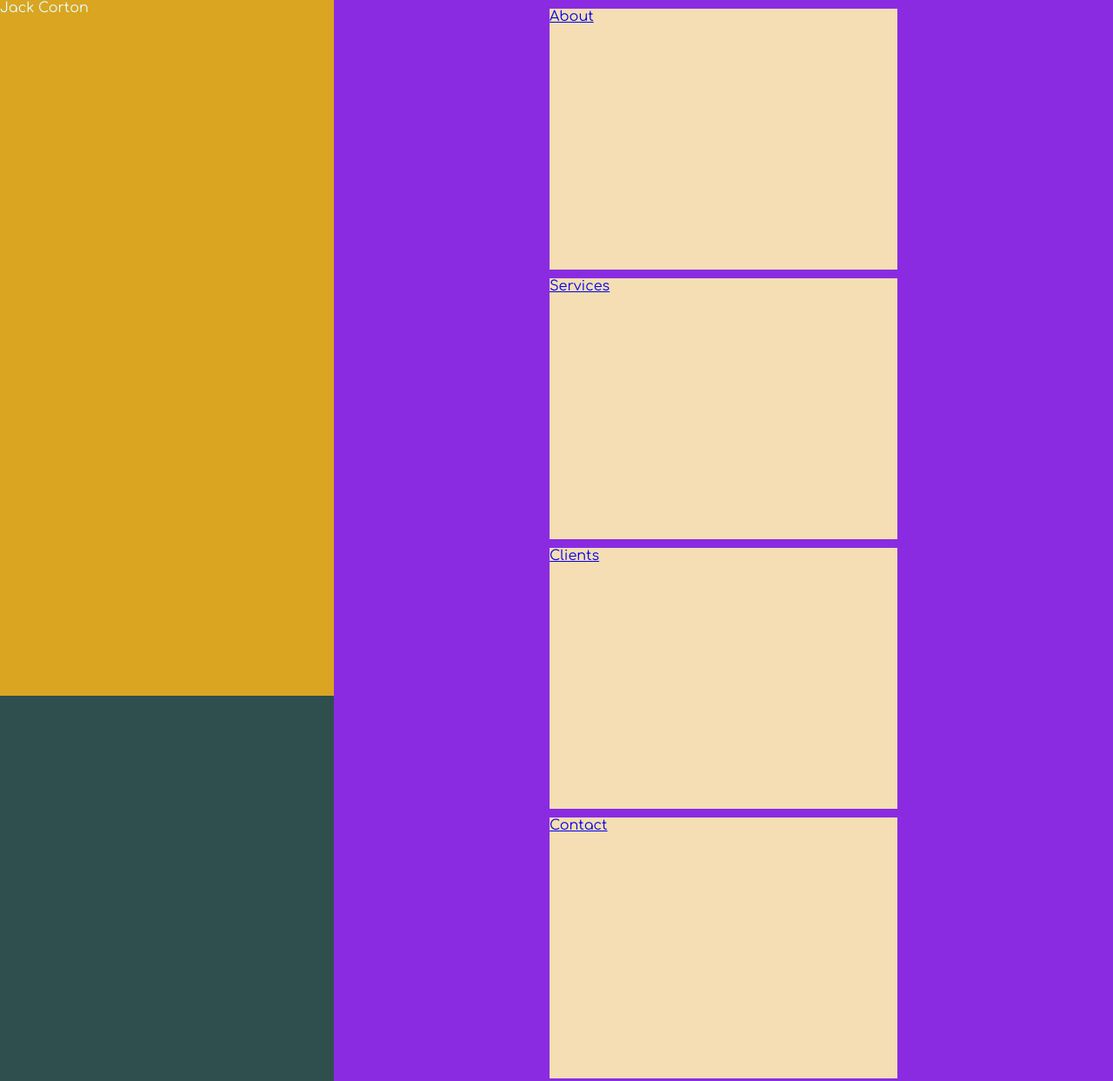
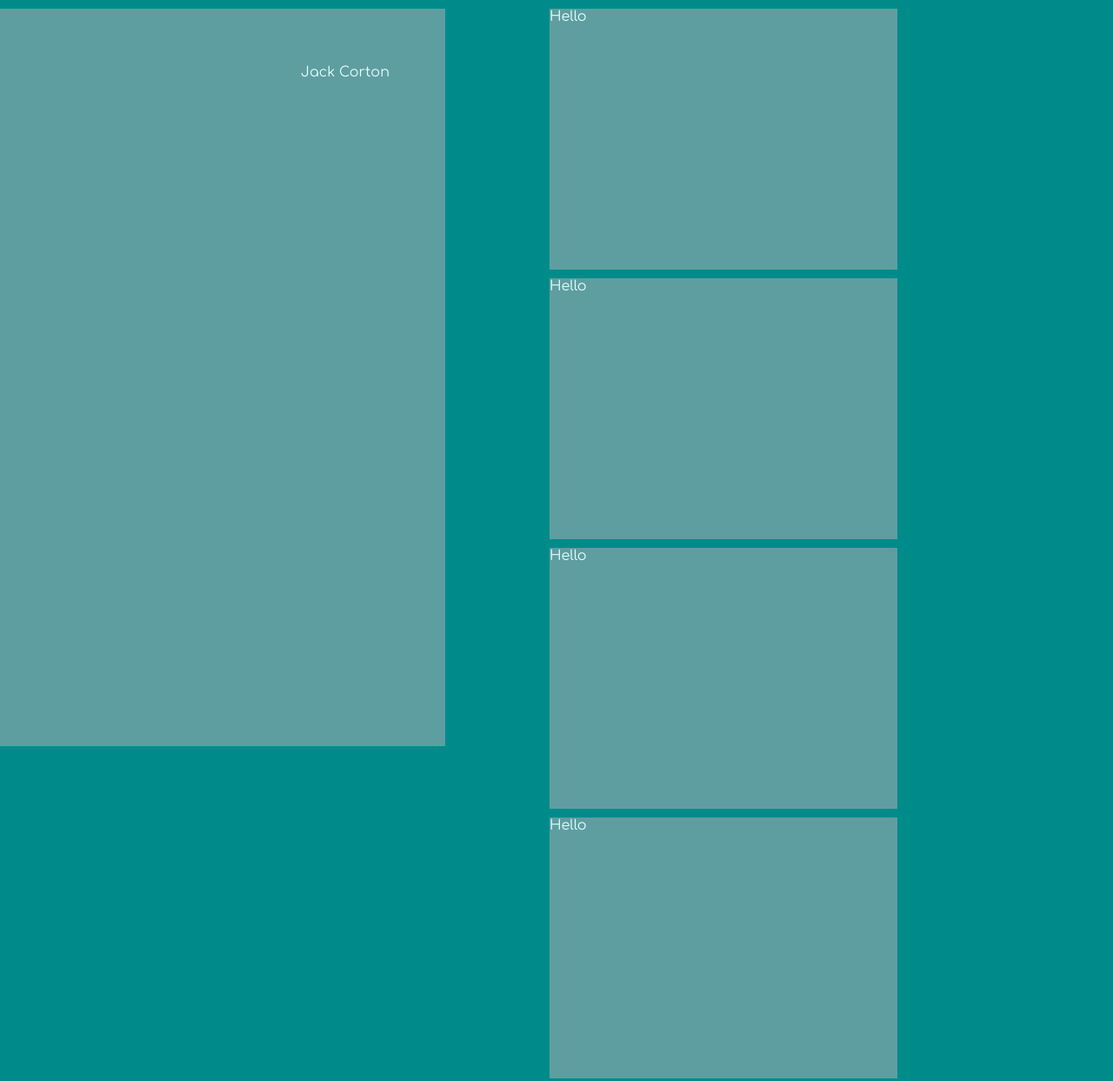
Before and after one commit to c20rtn/c20rtn.github.io, a plain HTML site: page index.html in a window 1280 px wide. Shown: the top 1243 px of the page at 87% size. Drawn offline with Linux system fonts and the light colour scheme.

Commit message:
better alignment

```diff
--- a/CSS/site.css
+++ b/CSS/site.css
@@ -3,25 +3,28 @@
 html, body{
     height: 100%; width: 100%; margin: 0;
     font-family: 'Comfortaa', sans-serif;
-    background-color: darkslategrey;
+    background-color: darkcyan;
     color: lightcyan;
 }
 .side{
+    background-color: cadetblue;
+    text-align: right;
     position: fixed;
-    float:left;
-    background-color: goldenrod;
-    height: 100%;
+    height: 90%;
     width: 30%;
+    padding: 5%;
+    min-width: 300px;
 }
 .main{
-    float:right;
-    background-color: blueviolet;
+    margin-left: 30%;
+    position: relative;
     width: 70%;
+    min-width: 300px;
 }
 .main a{
     height: 300px;
     width: 400px;
     margin: 10px auto;
     display: block;
-    background-color: wheat;
+    background-color: cadetblue;
 }
--- a/index.html
+++ b/index.html
@@ -17,18 +17,13 @@
             Jack Corton
         </div>
         <div class="main">
-            <a href="#">About</a>
-            <a href="#">Services</a>
-            <a href="#">Clients</a>
-            <a href="#">Contact</a>
-            <a href="#">About</a>
-            <a href="#">Services</a>
-            <a href="#">Clients</a>
-            <a href="#">Contact</a>
-            <a href="#">About</a>
-            <a href="#">Services</a>
-            <a href="#">Clients</a>
-            <a href="#">Contact</a>
+            <div class="logo">
+                <a>Hello</a>
+                <a>Hello</a>
+                <a>Hello</a>
+                <a>Hello</a>
+                <a>Hello</a>
+            </div>
         </div>
     </body>
 </html>
```
